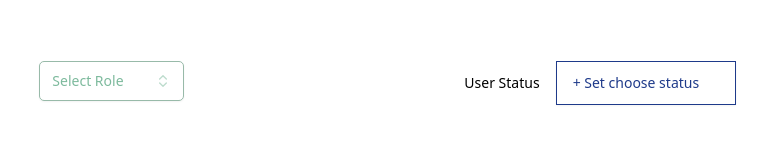
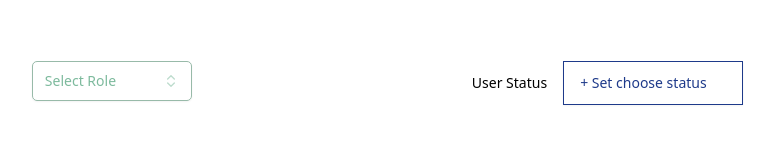
Before and after one commit to kemdav/Tambayan, a Next.js app: page /test/dropdown-test in a window 1280 px wide. Shown: the part 227-370 px from the top of the page, without its empty margins (245-1019 px from the left). Built offline with nearby package versions, Linux system fonts and the light colour scheme.

Commit message:
Beautified Most of Registered
There is some kind of slight width bug on Iphone SE

```diff
--- a/src/app/components/ui/auth-page-ui/auth-registration-card.tsx
+++ b/src/app/components/ui/auth-page-ui/auth-registration-card.tsx
@@ -64,7 +64,7 @@ export default function AuthRegCard({
   onLogin,
 }: AuthRegCardProps) {
   return (
-    <div className="card w-100 lg:w-130 h-160 p-5 lg:p-10">
+    <div className="card w-100 lg:w-130 h-150 p-5 lg:p-10 overflow-auto">
       <div className="flex flex-col justify-center items-center mb-5">
         <h1 className="responsiveCardHeading mb-2">Student Registration</h1>
         <p className="textAuthResponsive text-sm">
@@ -125,6 +125,7 @@ export default function AuthRegCard({
               options={universityOptions}
               width="w-full"
               onSelect={onUniversityChange}
+              placeholder="Choose University"
             />
           </div>
         </div>
@@ -132,15 +133,20 @@ export default function AuthRegCard({
         <div className="flex lg:mt-3 gap-3">
           <div className="">
             <p className="textAuthResponsive">Year Level</p>
-            <DropdownRole options={yearOptions} onSelect={onYearChange} />
+            <DropdownRole
+              options={yearOptions}
+              onSelect={onYearChange}
+              placeholder="Choose Year"
+            />
           </div>
 
           <div className="grow">
             <p className="textAuthResponsive">Course</p>
             <DropdownRole
               options={courseOptions}
-              width="w-full"
+              width="w-full lg:max-w-[280px]"
               onSelect={onCourseChange}
+              placeholder="Choose Course"
             />
           </div>
         </div>
@@ -173,7 +179,7 @@ export default function AuthRegCard({
 
         {/* --- MODIFICATION: Removed formAction, it's now a standard submit button --- */}
         <Button
-          className="text-neutral-linen-white bg-linear-to-r from-action-seafoam-green to-action-forest-green hover:from-action-seafoam-green/90 hover:to-action-forest-green/90 font-bold text-xl w-full mt-5 lg:mt-10"
+          className="text-neutral-linen-white bg-linear-to-r from-action-seafoam-green to-action-forest-green hover:from-action-seafoam-green/90 hover:to-action-forest-green/90 font-bold text-xl w-full mt-5 lg:mt-6"
           type="submit"
           disabled={loading}
         >
@@ -183,7 +189,11 @@ export default function AuthRegCard({
 
       <div className="flex items-center justify-center">
         <p className="textAuthResponsive">Already have an account?</p>
-        <Button variant="link" className="textAuthResponsive" onClick={onLogin}>
+        <Button
+          variant="link"
+          className="textAuthResponsive pl-1"
+          onClick={onLogin}
+        >
           Log in
         </Button>
       </div>
--- a/src/app/components/ui/general/dropdown/dropdown-role.tsx
+++ b/src/app/components/ui/general/dropdown/dropdown-role.tsx
@@ -28,86 +28,68 @@ interface DropDownProps {
   placeholder?: string;
   width?: string;
   height?: string;
-
-  buttonTextColor?: string;
-  buttonBorderColor?: string;
-  buttonBgColor?: string;
-  buttonHoverTextColor?: string;
-  buttonHoverBgColor?: string;
-  buttonActiveBgColor?: string;
-
-  dropdownTextColor?: string;
-  dropdownBorderColor?: string;
-  dropdownBgColor?: string;
-  dropdownHoverTextColor?: string;
-  dropdownHoverBgColor?: string;
-  dropdownActiveBgColor?: string;
+  classNameButton?: string;
+  classNameDropdown?: string;
   onSelect?: (value: string) => void;
 }
 
 export default function DropDownRole({
   options = [],
-  placeholder = "Select an option...",
-  width = "w-[145px]",
+  placeholder = "Select option...",
+  width = "w-full sm:w-40",
   height = "h-10",
-
-  buttonTextColor = "text-action-seafoam-green",
-  buttonBorderColor = "border-secondary-muted-sage",
-  buttonBgColor = "bg-transparent",
-  buttonHoverTextColor = "hover:text-neutral-pure-white",
-  buttonHoverBgColor = "hover:bg-action-seafoam-green",
-  buttonActiveBgColor = "active:bg-action-moss-green",
-
-  dropdownTextColor = "text-action-seafoam-green",
-  dropdownBorderColor = "border-secondary-muted-sage",
-  dropdownBgColor = "bg-neutral-pure-white",
-  dropdownHoverTextColor = "hover:text-neutral-pure-white",
-  dropdownHoverBgColor = "hover:bg-action-seafoam-green",
-  dropdownActiveBgColor = "active:bg-action-moss-green",
+  classNameButton = "text-action-seafoam-green border-secondary-muted-sage bg-transparent hover:text-neutral-pure-white hover:bg-action-moss-green active:bg-secondary-light-moss",
+  classNameDropdown = "text-action-seafoam-green border-secondary-muted-sage bg-neutral-pure-white",
   onSelect,
 }: DropDownProps) {
   if (!Array.isArray(options)) {
-    console.warn('DropDownRole: options prop is not an array or is undefined.');
+    console.warn("DropDownRole: options prop is not an array or is undefined.");
     options = [];
   }
 
   const [open, setOpen] = React.useState(false);
   const [value, setValue] = React.useState("");
+  const [dropdownWidth, setDropdownWidth] = React.useState<number>();
+  const triggerRef = React.useRef<HTMLDivElement>(null);
+
+  React.useEffect(() => {
+    if (open && triggerRef.current) {
+      setDropdownWidth(triggerRef.current.offsetWidth);
+    }
+  }, [open]);
 
   const selectedLabel = options.find((o) => o.value === value)?.label;
 
   return (
     <Popover open={open} onOpenChange={setOpen}>
       <PopoverTrigger asChild>
+        <div ref={triggerRef} className={cn(width)}>
           <Button
+            type="button"
             variant="outline"
             role="combobox"
             aria-expanded={open}
             className={cn(
-            width,
+              "w-full",
               height,
-            buttonTextColor,
-            buttonBorderColor,
-            buttonBgColor,
-            buttonHoverTextColor,
-            buttonHoverBgColor,
-            buttonActiveBgColor,
-            "rounded-[5px] justify-between cursor-pointer transition-all duration-150 ease-in-out active:scale-95"
+              "rounded-[5px] justify-between items-center cursor-pointer transition-all duration-150 ease-in-out active:scale-95",
+              classNameButton
             )}
           >
+            <span
+              className="truncate overflow-hidden whitespace-nowrap flex-1 text-left"
+              title={selectedLabel ?? placeholder}
+            >
               {selectedLabel || placeholder}
-          <ChevronsUpDown className="opacity-50 ml-2 h-4 w-4" />
+            </span>
+            <ChevronsUpDown className="opacity-50 ml-2 h-4 w-4 shrink-0" />
           </Button>
+        </div>
       </PopoverTrigger>
 
       <PopoverContent
-        className={cn(
-          width,
-          dropdownTextColor,
-          dropdownBorderColor,
-          dropdownBgColor,
-          "p-0 rounded-md shadow-md"
-        )}
+        style={{ width: dropdownWidth }}
+        className={cn("p-0 rounded-md shadow-md", classNameDropdown)}
       >
         <Command>
           <CommandList>
@@ -124,11 +106,9 @@ export default function DropDownRole({
                     if (onSelect) onSelect(newValue);
                   }}
                   className={cn(
-                    "cursor-pointer",
-                    dropdownTextColor,
-                    dropdownHoverBgColor,
-                    dropdownHoverTextColor,
-                    dropdownActiveBgColor
+                    "cursor-pointer transition-colors px-2 py-1 rounded-sm",
+                    "hover:text-neutral-pure-white hover:bg-action-moss-green",
+                    "active:bg-secondary-light-moss"
                   )}
                 >
                   {option.label}
--- a/src/app/test/dropdown-test/page.tsx
+++ b/src/app/test/dropdown-test/page.tsx
@@ -30,22 +30,6 @@ export default function Home() {
         <DropdownRole
           // Placeholder and Size
           placeholder="Select Role"
-          width="w-[145px]"
-          height="h-10"
-          //Button
-          buttonTextColor="text-[#7DBA9D]"
-          buttonBorderColor="border-[#98BAA9]"
-          buttonBgColor="bg-transparent"
-          buttonHoverTextColor="hover:text-white"
-          buttonHoverBgColor="hover:bg-[#7DBA9D]"
-          buttonActiveBgColor="active:bg-[#358163]"
-          //Dropdown
-          dropdownTextColor="text-[#7DBA9D]"
-          dropdownBorderColor="border-[#98BAA9]"
-          dropdownBgColor="bg-white"
-          dropdownHoverTextColor="hover:text-white"
-          dropdownHoverBgColor="hover:bg-[#7DBA9D]"
-          dropdownActiveBgColor="active:bg-[#358163]"
           // Options
           options={roleOptions}
         />
```
Lines whose indentation alone changed are shown as unchanged.
